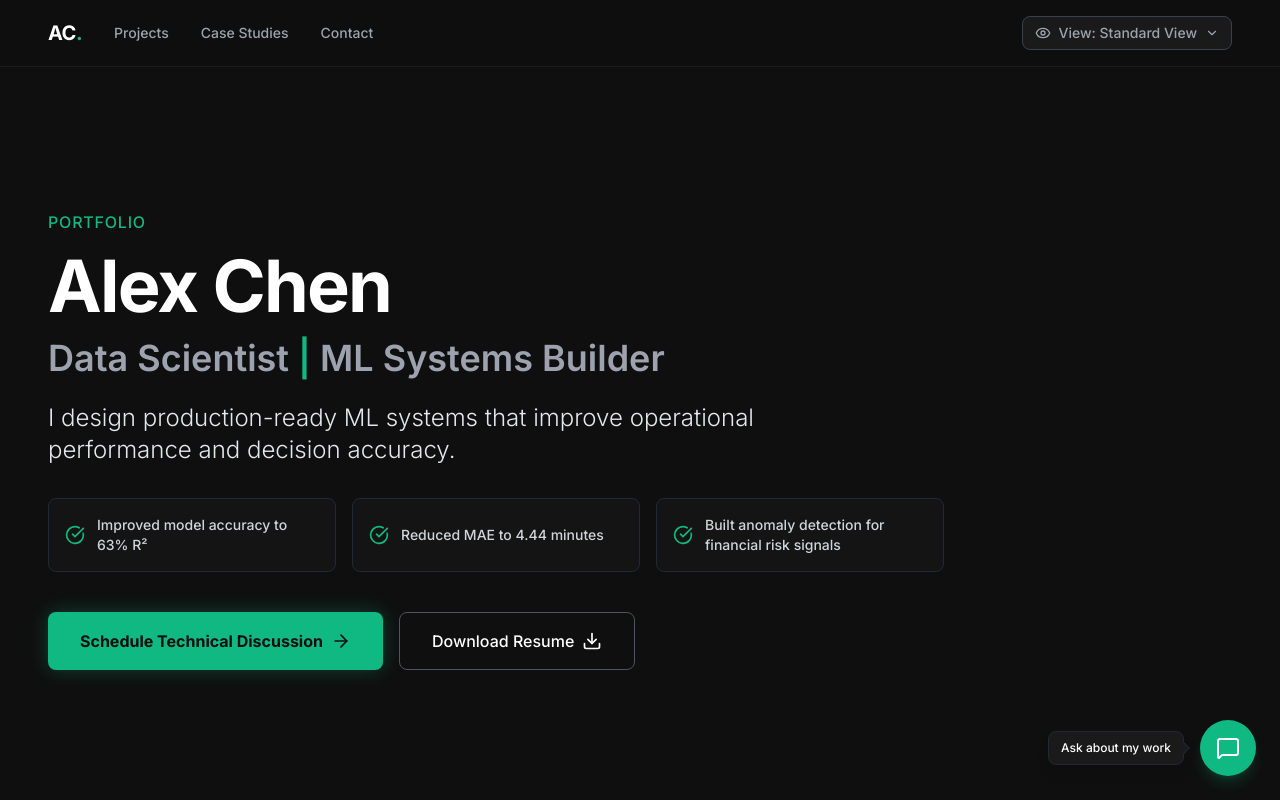
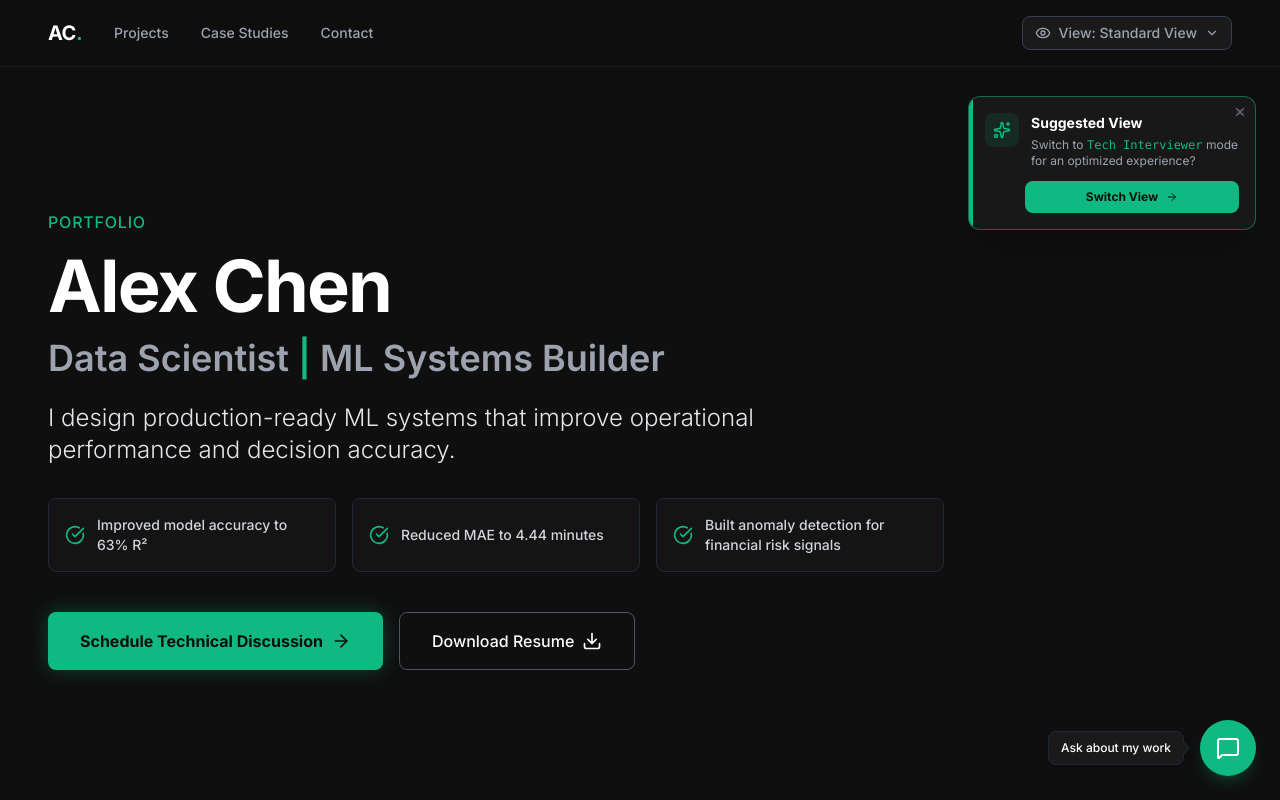
Before and after one commit to padmabhushanpagare/Ml_systems_portfolio, a React (Vite) app: page / in a window 1280 px wide. Shown: the top 800 px of the page. Built offline with nearby package versions, Linux system fonts and the light colour scheme.

Commit message:
feat(ViewMode): Add smart persona suggestions
Implement logic to suggest persona modes based on user interaction, like clicking the resume button. This enhances user experience by guiding them to relevant viewing perspectives.

```diff
--- a/components/ViewMode.tsx
+++ b/components/ViewMode.tsx
@@ -1,5 +1,5 @@
-import React, { useState, useEffect } from 'react';
-import { Eye, ChevronDown, Check, Info, X } from 'lucide-react';
+import React, { useState, useEffect, useRef } from 'react';
+import { Eye, ChevronDown, Check, Info, X, Sparkles, ArrowRight } from 'lucide-react';
 
 type Persona = 'default' | 'recruiter' | 'manager' | 'interviewer' | 'founder';
 
@@ -58,6 +58,8 @@ const CONFIG: Record<Persona, PersonaConfig> = {
 const ViewMode: React.FC = () => {
   const [isOpen, setIsOpen] = useState(false);
   const [isBannerVisible, setIsBannerVisible] = useState(false);
+  const [suggestion, setSuggestion] = useState<Persona | null>(null);
+  const hasSuggestedRef = useRef(false);
 
   // Initialize from localStorage or default
   const [activeMode, setActiveMode] = useState<Persona>(() => {
@@ -67,17 +69,72 @@ const ViewMode: React.FC = () => {
     return 'default';
   });
 
-  // Handle Mode Changes
+  // Smart Suggestion Logic
+  useEffect(() => {
+    // Only run detection in default mode and if we haven't suggested yet
+    if (activeMode !== 'default' || hasSuggestedRef.current) return;
+
+    const MOUNT_TIME = Date.now();
+    const TIME_LIMIT = 45000; // 45 seconds to trigger "quick" detection
+
+    const triggerSuggestion = (mode: Persona) => {
+        const elapsed = Date.now() - MOUNT_TIME;
+        if (elapsed < TIME_LIMIT && !hasSuggestedRef.current) {
+            setSuggestion(mode);
+            hasSuggestedRef.current = true;
+        }
+    };
+
+    // 1. Resume Click Listener (Recruiter)
+    const handleResumeClick = () => triggerSuggestion('recruiter');
+    const resumeBtn = document.getElementById('resume-btn');
+    if (resumeBtn) resumeBtn.addEventListener('click', handleResumeClick);
+
+    // 2. Section Observers (Manager / Interviewer)
+    const observer = new IntersectionObserver((entries) => {
+        if (hasSuggestedRef.current || (Date.now() - MOUNT_TIME > TIME_LIMIT)) {
+            observer.disconnect();
+            return;
+        }
+
+        entries.forEach(entry => {
+            if (entry.isIntersecting) {
+                if (entry.target.id === 'projects') {
+                    // Small delay to verify intent
+                    setTimeout(() => {
+                        if (entry.isIntersecting && !hasSuggestedRef.current) triggerSuggestion('manager');
+                    }, 500);
+                }
+                if (entry.target.id === 'interview') {
+                     triggerSuggestion('interviewer');
+                }
+            }
+        });
+    }, { threshold: 0.5 }); // 50% visibility required
+
+    const projectsEl = document.getElementById('projects');
+    const interviewEl = document.getElementById('interview');
+
+    if (projectsEl) observer.observe(projectsEl);
+    if (interviewEl) observer.observe(interviewEl);
+
+    return () => {
+        if (resumeBtn) resumeBtn.removeEventListener('click', handleResumeClick);
+        observer.disconnect();
+    };
+  }, [activeMode]);
+
+  // Handle Mode Changes (Effects)
   useEffect(() => {
     // 1. Persist
     localStorage.setItem('portfolio_view_mode', activeMode);
 
-    // 2. Dispatch Global Event for other components (e.g. InterviewQA expansion)
+    // 2. Dispatch Global Event
     window.dispatchEvent(new CustomEvent('viewModeChange', { detail: activeMode }));
 
     const config = CONFIG[activeMode];
 
-    // 3. Reset all sections first
+    // 3. Reset all sections
     document.querySelectorAll('section, #resume-btn, #chat-assistant').forEach(el => {
       el.classList.remove('view-mode-dimmed', 'view-mode-highlight', 'view-mode-target-highlight');
       (el as HTMLElement).style.transition = 'all 0.6s cubic-bezier(0.4, 0, 0.2, 1)';
@@ -88,7 +145,8 @@ const ViewMode: React.FC = () => {
         return;
     }
 
-    // Show banner on new mode activation
+    // Dismiss suggestion if mode changes manually
+    setSuggestion(null);
     setIsBannerVisible(true);
 
     // 4. Apply Dimming
@@ -103,7 +161,7 @@ const ViewMode: React.FC = () => {
       if (el) el.classList.add('view-mode-highlight');
     });
 
-    // 6. Special Element Highlighting (Buttons/Widgets)
+    // 6. Special Element Highlighting
     if (activeMode === 'recruiter') {
         const btn = document.getElementById('resume-btn');
         if (btn) btn.classList.add('view-mode-target-highlight');
@@ -123,6 +181,13 @@ const ViewMode: React.FC = () => {
 
   }, [activeMode]);
 
+  const acceptSuggestion = () => {
+    if (suggestion) {
+        setActiveMode(suggestion);
+        setSuggestion(null);
+    }
+  };
+
   return (
     <>
       <style>
@@ -140,7 +205,6 @@ const ViewMode: React.FC = () => {
             position: relative;
             z-index: 10;
           }
-          /* Left border indicator for sections */
           section.view-mode-highlight::before {
             content: '';
             position: absolute;
@@ -156,8 +220,6 @@ const ViewMode: React.FC = () => {
           @media (max-width: 768px) {
             section.view-mode-highlight::before { left: -0.5rem; }
           }
-
-          /* Pulsing highlight for buttons/widgets */
           .view-mode-target-highlight {
             position: relative;
             z-index: 20 !important;
@@ -172,7 +234,7 @@ const ViewMode: React.FC = () => {
         `}
       </style>
 
-      {/* Dynamic Contextual Banner */}
+      {/* Dynamic Contextual Banner (Active Mode) */}
       {activeMode !== 'default' && isBannerVisible && (
         <div className="fixed top-20 md:top-24 left-0 right-0 z-40 flex justify-center pointer-events-none animate-slide-up">
           <div className="bg-surface/95 backdrop-blur-md border border-accent/40 text-white text-xs md:text-sm py-2 pl-5 pr-2 rounded-full shadow-[0_0_20px_rgba(0,0,0,0.5)] flex items-center gap-4 pointer-events-auto transition-all">
@@ -180,9 +242,7 @@ const ViewMode: React.FC = () => {
                 <Info size={16} className="text-accent shrink-0" />
                 <span className="font-medium tracking-wide">{CONFIG[activeMode].bannerText}</span>
             </div>
-
             <div className="h-4 w-[1px] bg-gray-700"></div>
-
             <button
               onClick={() => setIsBannerVisible(false)}
               className="p-1 hover:bg-white/10 rounded-full text-gray-400 hover:text-white transition-colors"
@@ -192,6 +252,42 @@ const ViewMode: React.FC = () => {
             </button>
           </div>
         </div>
+      )}
+
+      {/* Smart Suggestion Toast (Default Mode) */}
+      {suggestion && activeMode === 'default' && (
+         <div className="fixed top-24 right-6 z-50 animate-slide-up w-72">
+            <div className="bg-surface/95 backdrop-blur-xl border border-accent/50 rounded-xl shadow-2xl p-4 relative overflow-hidden">
+                <div className="absolute top-0 left-0 w-1 h-full bg-accent"></div>
+                <button
+                   onClick={() => setSuggestion(null)}
+                   className="absolute top-2 right-2 text-gray-500 hover:text-white transition-colors"
+                >
+                    <X size={14} />
+                </button>
+
+                <div className="flex items-start gap-3 mb-3">
+                    <div className="p-2 bg-accent/10 rounded-lg text-accent shrink-0">
+                        <Sparkles size={18} />
+                    </div>
+                    <div>
+                        <h4 className="text-sm font-bold text-white">Suggested View</h4>
+                        <p className="text-xs text-gray-400 mt-1">
+                            Switch to <span className="text-accent font-mono">{CONFIG[suggestion].label}</span> mode for an optimized experience?
+                        </p>
+                    </div>
+                </div>
+
+                <div className="flex gap-2 pl-10">
+                    <button
+                        onClick={acceptSuggestion}
+                        className="flex-1 bg-accent hover:bg-accent-hover text-background text-xs font-bold py-2 rounded-lg transition-colors flex items-center justify-center gap-2"
+                    >
+                        Switch View <ArrowRight size={12} />
+                    </button>
+                </div>
+            </div>
+         </div>
       )}
 
       {/* Toggle Dropdown */}
@@ -212,10 +308,7 @@ const ViewMode: React.FC = () => {
 
         {isOpen && (
           <>
-            {/* Backdrop to close */}
             <div className="fixed inset-0 z-40" onClick={() => setIsOpen(false)} />
-
-            {/* Dropdown Menu */}
             <div className="absolute right-0 top-full mt-2 w-72 bg-surface border border-gray-800 rounded-xl shadow-2xl z-50 overflow-hidden ring-1 ring-black/5 animate-slide-up">
               <div className="py-1">
                 <div className="px-4 py-2 text-xs font-bold text-gray-500 uppercase tracking-wider border-b border-gray-800">Select Persona</div>
```
